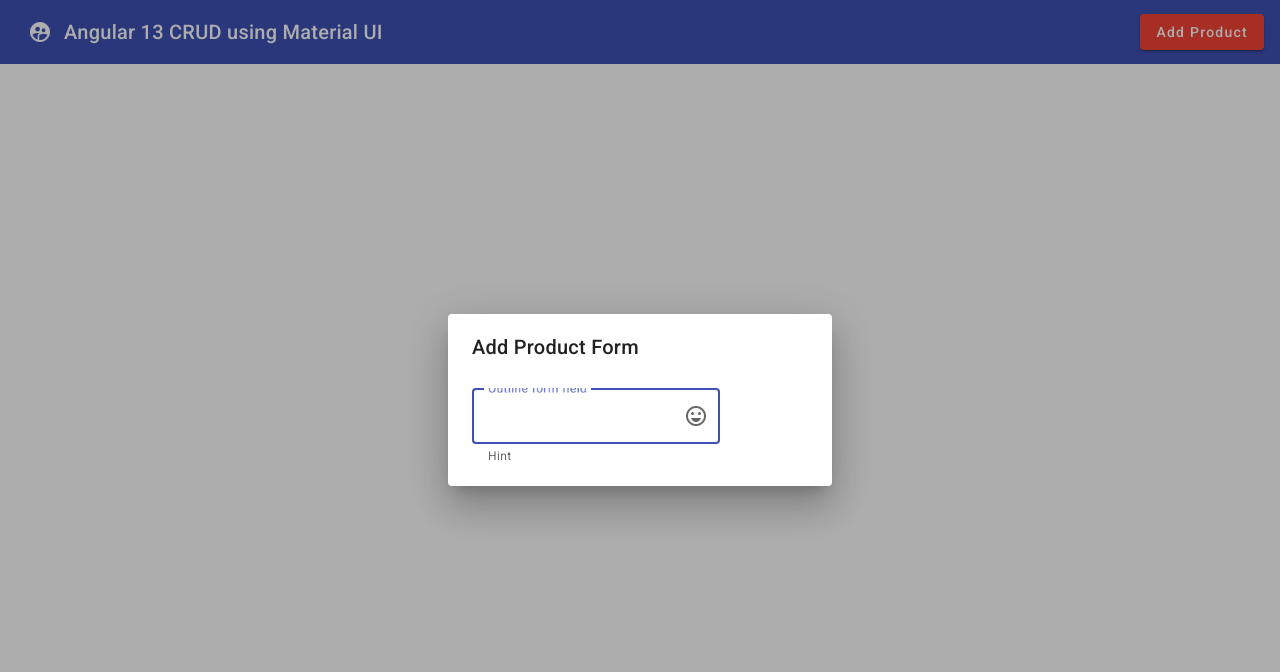
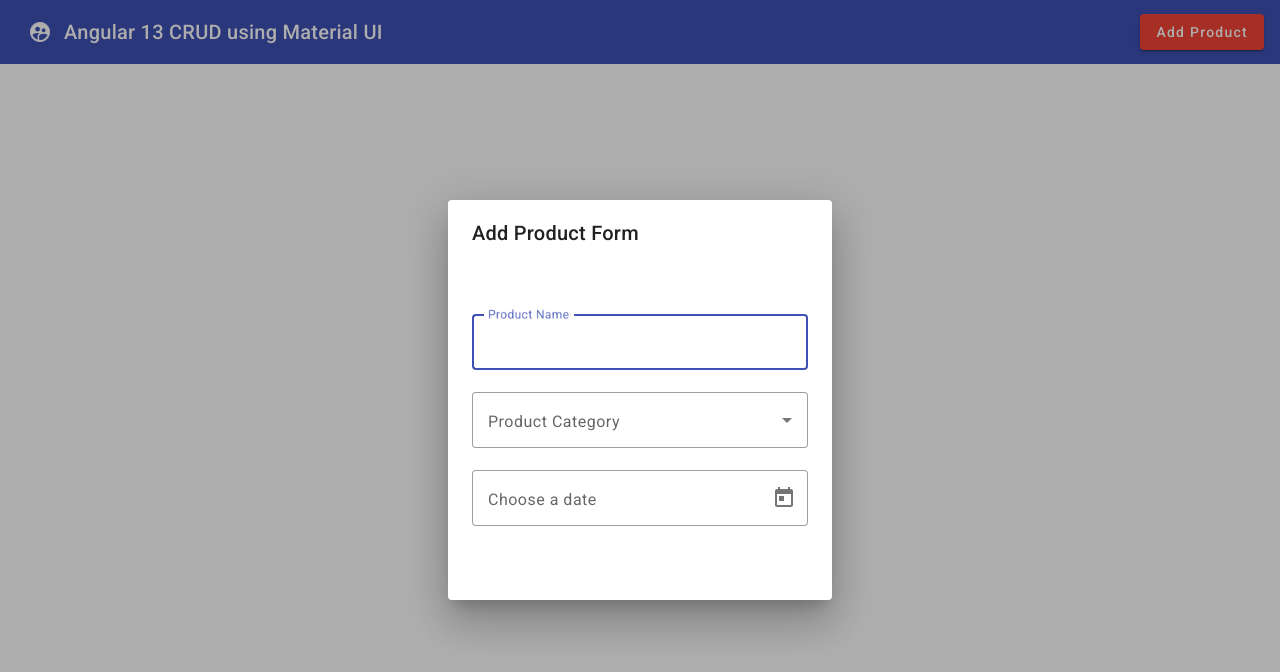
Before and after one commit to rohanthorat/Angular13-CRUD, an Angular app: page / in a window 1280 px wide. Both pictures are taken after a click on the button "Add Product". Shown: the top 672 px of the page. Built offline with nearby package versions, Linux system fonts and the light colour scheme.

Commit message:
adding dropdown and datepicker on dialog

```diff
--- a/src/app/app.component.ts
+++ b/src/app/app.component.ts
@@ -17,7 +17,8 @@ export class AppComponent {
 
   openDialog() {
     this.dialog.open(DialogComponent, {
-      width: '30%'
+      width: '30%',
+      height: '50%'
     });
   }
 }
--- a/src/app/dialog/dialog.component.html
+++ b/src/app/dialog/dialog.component.html
@@ -1,9 +1,21 @@
-<h1 mat-dialog-title>Add Product Form</h1>
+<h1 mat-dialog-title>Add Product Form</h1><br>
 <div mat-dialog-content>
+     <mat-form-field appearance="outline">
+        <mat-label>Product Name</mat-label>
+        <input matInput placeholder="Name">
+    </mat-form-field>
     <mat-form-field appearance="outline">
-        <mat-label>Outline form field</mat-label>
-        <input matInput placeholder="Placeholder">
-        <mat-icon matSuffix>sentiment_very_satisfied</mat-icon>
-        <mat-hint>Hint</mat-hint>
-      </mat-form-field>
+        <mat-label>Product Category</mat-label>
+        <mat-select placeholder="Category">
+            <mat-option value="Fruits"> Fruits</mat-option>
+            <mat-option value="Vegetable"> Vegetables</mat-option>
+            <mat-option value="Fruits"> Electronics</mat-option>
+        </mat-select>
+    </mat-form-field>
+    <mat-form-field appearance="outline">
+        <mat-label>Choose a date</mat-label>
+        <input matInput [matDatepicker]="picker">
+        <mat-datepicker-toggle matIconSuffix [for]="picker"></mat-datepicker-toggle>
+        <mat-datepicker #picker></mat-datepicker>
+    </mat-form-field>
 </div>
--- a/src/app/dialog/dialog.component.scss
+++ b/src/app/dialog/dialog.component.scss
@@ -0,0 +1,3 @@
+mat-form-field {
+    width: 100%;
+}
```
Also changed, not shown: src/app/app.module.ts (+7 -1 lines).
